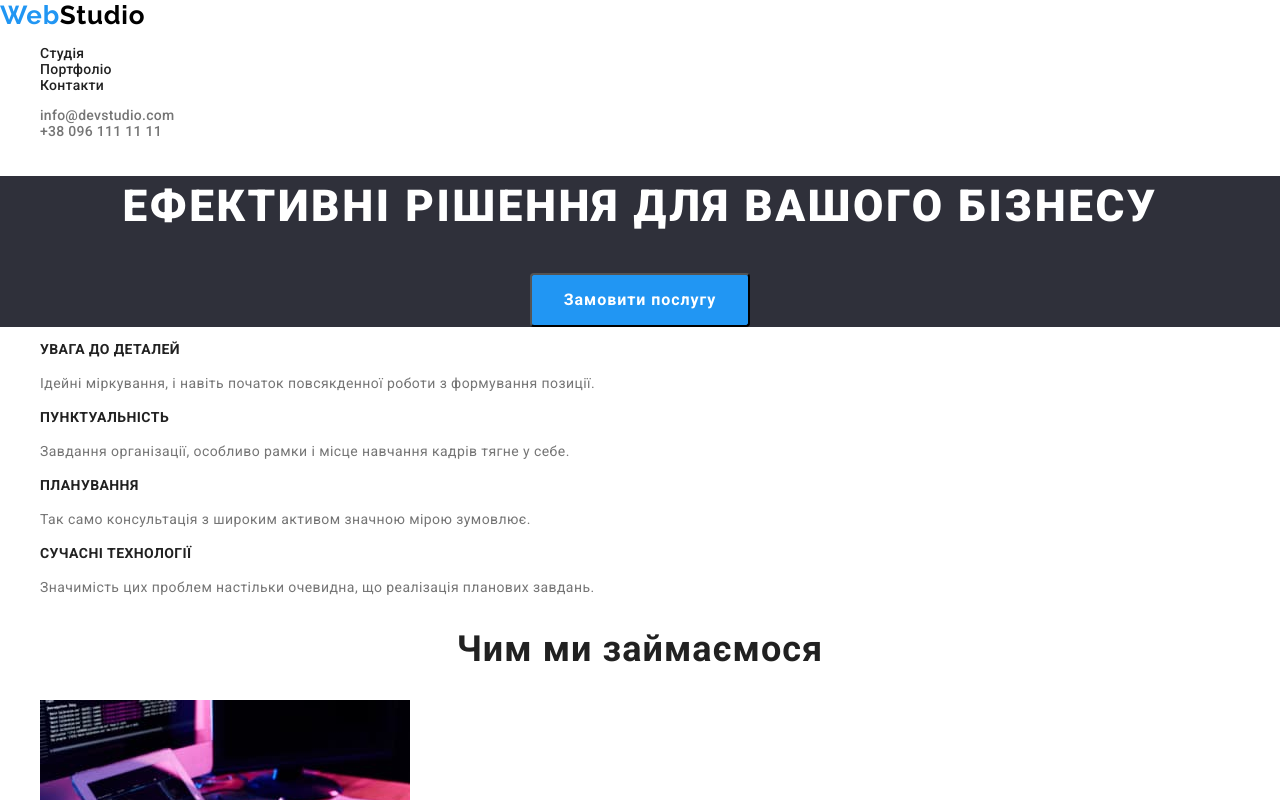
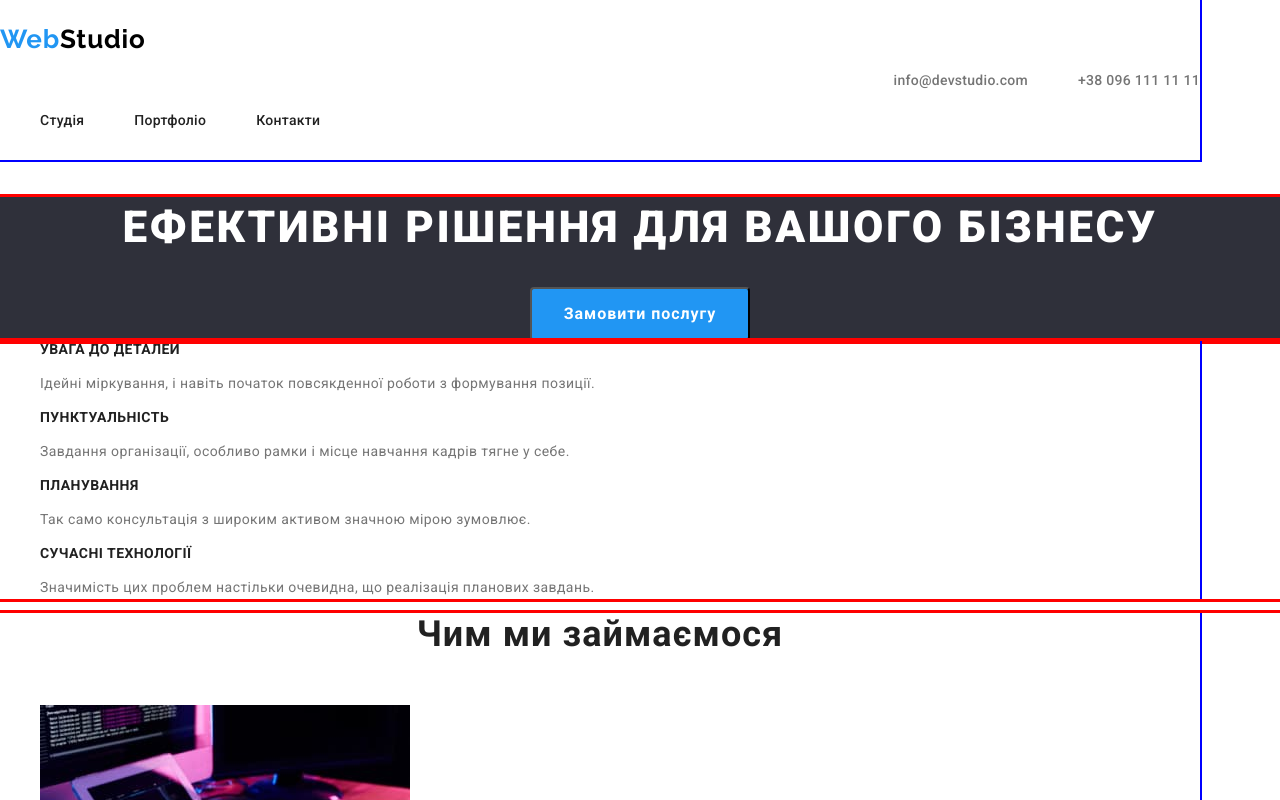
Before and after one commit to EvgeniyaVasilevskaya/goit-markup-hw-03, a plain HTML site: page index.html in a window 1280 px wide. Shown: the top 800 px of the page. Drawn offline with nearby package versions, Linux system fonts and the light colour scheme.

Commit message:
футер

```diff
--- a/css/styles.css
+++ b/css/styles.css
@@ -21,18 +21,38 @@ body {
 
 ul {
   list-style: none;
+  margin: 0;
 }
+
 .page-header {
   width: 1200px;
 
 }
 
-.container {
+.container-header {
+  display: flex;
+  align-items: center;
+  justify-content: end;
+  margin-left: auto;
+}
+
+.container-header,
+.container-main,
+.container-items,
+.container-team,
+.container-footer {
+  width: 1200px;
+  outline: 2px solid blue;
 }
 
 .nav {
 }
+
 .logo {
+  display: flex;
+  padding-top: 24px;
+  padding-bottom: 25px;
+  margin-right: 93px;
   font-family: 'Raleway', sans-serif;
   font-weight: 700;
   letter-spacing: 0.03em;
@@ -45,11 +65,18 @@ ul {
   color: var(--accent-color);
 }
 .top-line {
+  display: flex;
 
 }
-.top-line-item {
+.top-line-item:not(:last-child) {
+  margin-right: 50px;
 }
+
 .top-line-link {
+  display: block;
+  padding-top: 32px;
+  padding-bottom: 32px;
+
   font-weight: 500;
   line-height: calc(16 / 14);
   letter-spacing: 0.02em;
@@ -68,9 +95,12 @@ ul {
   color: var(--accent-color);
 }
 .contacts {
-
+  display: flex;
+  margin: 0;
+margin-left: auto;
 }
 .contacts-item {
+
 }
 .contacts-item-link {
   font-weight: 500;
@@ -78,6 +108,10 @@ ul {
   letter-spacing: 0.02em;
   color: var(--primary-text-color);
   text-decoration: none;
+}
+
+.contacts-item:not(:last-child) {
+  margin-right: 50px;
 }
 .contacts-item-link:hover {
   color: var(--accent-color);
@@ -89,15 +123,17 @@ ul {
 
 .section-cap {
   background: var(--footer-background);
+  text-align: center;
+  outline: 3px solid red;
 }
 .cap-title {
   font-weight: 900;
   font-size: 44px;
   line-height: calc(60 / 44);
-  text-align: center;
   letter-spacing: 0.06em;
   text-transform: uppercase;
   color: var(--button-text-color);
+  margin-bottom: 30px;
 }
 .button {
   margin-left: auto;
@@ -109,13 +145,13 @@ border-radius: 4px;
   line-height: calc(30 / 16);
   display: flex;
   align-items: center;
-  text-align: center;
   letter-spacing: 0.06em;
   color: var(--button-text-color);
   background-color: var(--accent-color);
   cursor: pointer;
 }
 .section-main {
+  outline: 3px solid red;
 }
 .main-list {
 }
@@ -123,6 +159,7 @@ border-radius: 4px;
 }
 .main-title {
   margin-bottom: 10px;
+  margin-top: 0;
   font-weight: 700;
   font-size: 14px;
   line-height: calc(16 / 14);
@@ -136,8 +173,11 @@ border-radius: 4px;
   color: var(--primary-text-color);
 }
 .section-items {
+  outline: 3px solid red;
 }
 .title-items {
+  margin-top: 0;
+  margin-bottom: 50px;
   font-weight: 700;
   font-size: 36px;
   line-height: calc(42 / 36);
@@ -154,15 +194,21 @@ border-radius: 4px;
 }
 
 .section-team {
+  outline: 3px solid red;
+  padding-top: 0;
+padding-bottom: 0;
   background-color: var(--sectionbg-background);
 }
 .team-title {
+  margin-top: 0;
+  margin-bottom: 50px;
   font-weight: 700;
   font-size: 36px;
   line-height: calc(42 / 36);
   text-align: center;
   letter-spacing: 0.03em;
   color: var(--title-text-color);
+  outline: 3px solid red;
 }
 .team-list {
 }
@@ -171,7 +217,7 @@ border-radius: 4px;
 .team-image {
 }
 .team-name {
-  margin-top: 30px;
+  margin-top: 0;
   margin-bottom: 10px;
   font-weight: 500;
   font-size: 16px;
--- a/index.html
+++ b/index.html
@@ -11,12 +11,18 @@
       href="https://fonts.googleapis.com/css2?family=Montserrat:wght@400;500;600&family=Raleway:wght@700&family=Roboto:wght@400;500;700;900&display=swap"
       rel="stylesheet"
     />
-    <link rel="stylesheet" href="https://cdnjs.cloudflare.com/ajax/libs/modern-normalize/1.1.0/modern-normalize.min.css" integrity="sha512-wpPYUAdjBVSE4KJnH1VR1HeZfpl1ub8YT/NKx4PuQ5NmX2tKuGu6U/JRp5y+Y8XG2tV+wKQpNHVUX03MfMFn9Q==" crossorigin="anonymous" referrerpolicy="no-referrer" />
+    <link
+      rel="stylesheet"
+      href="https://cdnjs.cloudflare.com/ajax/libs/modern-normalize/1.1.0/modern-normalize.min.css"
+      integrity="sha512-wpPYUAdjBVSE4KJnH1VR1HeZfpl1ub8YT/NKx4PuQ5NmX2tKuGu6U/JRp5y+Y8XG2tV+wKQpNHVUX03MfMFn9Q=="
+      crossorigin="anonymous"
+      referrerpolicy="no-referrer"
+    />
     <link rel="stylesheet" href="./css/styles.css" />
   </head>
   <body>
     <header class="page-header">
-      <div class="container">
+      <div class="container-header">
         <nav class="nav">
           <a href="" class="logo"><span class="logo-start">Web</span>Studio</a>
           <ul class="top-line">
@@ -29,14 +35,15 @@
         </nav>
         <ul class="contacts">
           <li class="contacts-item"
-            ><a class="contacts-item-link" href="mailto:info@devstudio.com">info@devstudio.com</a></li
+            ><a class="contacts-item-link" href="mailto:info@devstudio.com"
+              >info@devstudio.com</a
+            ></li
           >
           <li class="contacts-item"
             ><a class="contacts-item-link" href="tel:+380961111111">+38 096 111 11 11</a></li
           >
         </ul>
       </div>
-
     </header>
 
     <main>
@@ -46,6 +53,7 @@
       </section>
 
       <section class="section-main">
+        <div class="container-main">
           <h2 hidden>ОСОБЛИВОСТІ</h2>
           <ul class="main-list">
             <li class="main-item">
@@ -73,9 +81,11 @@
               </p>
             </li>
           </ul>
+        </div>
       </section>
 
       <section class="section-items">
+        <div class="container-items">
           <h2 class="title-items">Чим ми займаємося</h2>
           <ul class="items-list">
             <li class="items-item">
@@ -103,9 +113,11 @@
               />
             </li>
           </ul>
+        </div>
       </section>
 
       <section class="section-team">
+        <div class="container-team">
           <h2 class="team-title">Наша команда</h2>
           <ul class="team-list">
             <li class="team-item">
@@ -149,11 +161,13 @@
               <p class="team-text">UI Designer</p>
             </li>
           </ul>
+        </div>
       </section>
     </main>
 
     <footer class="footer">
-      <a href="" class="logo-footer"><span class="logo-start">Web</span>Studio</a>
+      <div class="container-footer"
+        ><a href="" class="logo-footer"><span class="logo-start">Web</span>Studio</a>
         <address class="address">
           <ul class="list-address">
             <li class="item-address"
@@ -175,6 +189,7 @@
             >
           </ul>
         </address>
+      </div>
     </footer>
   </body>
 </html>
```
Lines whose indentation alone changed are shown as unchanged.
